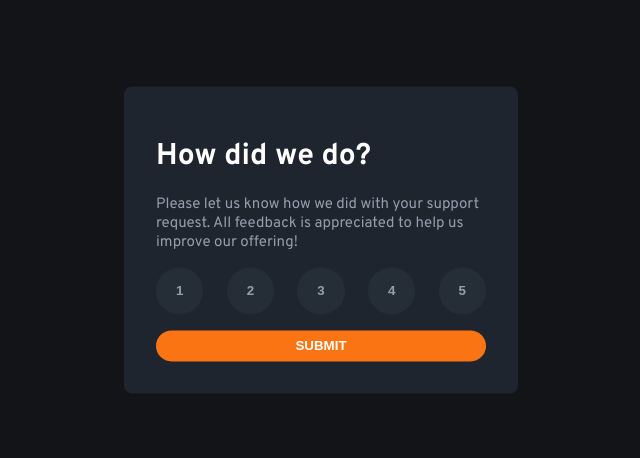
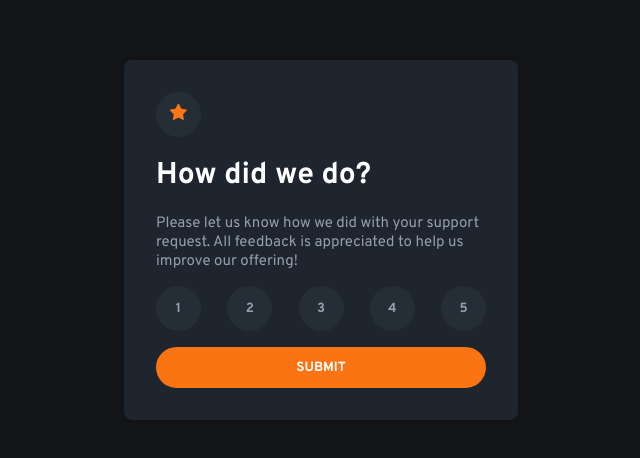
Before and after one commit to Patrick-Koppe/frontendmentor-interactive-rating, a React (Create React App) app in the folder app/: page / in a window 1280 px wide. Shown: the part 160-618 px from the top of the page, without its empty margins (319-959 px from the left). Built offline with nearby package versions, Linux system fonts and the light colour scheme.

Commit message:
Thank you page comment code

```diff
--- a/app/src/component/App.scss
+++ b/app/src/component/App.scss
@@ -12,3 +12,8 @@ body {
     top: 50%;
     transform: translate(-50%, -50%);
 }
+
+
+.mb-1 {
+    margin-bottom: 1rem;
+}
--- a/app/src/component/Button.js
+++ b/app/src/component/Button.js
@@ -2,8 +2,18 @@ import React from 'react';
 
 import './Button.scss';
 
-const Button = ({value, active, onChangeStatus, index}) => {
+// 2 types of buttons are available
+const Button = ({value, active, onChangeStatus, index, className}) => {
 
+    if (className === 'btn disabled') {
+        return (
+            <div className={className}>
+                <button disabled="disabled">
+                    <img src={value} alt="icon star" />
+                </button>
+            </div>
+        )
+    } else {
         return (
             <div className={active ? "btn active" : "btn"}>
                 <button onClick={(e) => {onChangeStatus(e, index)}}>
@@ -12,5 +22,6 @@ const Button = ({value, active, onChangeStatus, index}) => {
             </div>
         )
     }
+}
 
 export default Button
--- a/app/src/component/Button.scss
+++ b/app/src/component/Button.scss
@@ -9,9 +9,17 @@
         border-radius: 50%;
         color: $lightGrey;
         cursor: pointer;
+        font-family: 'Overpass', sans-serif;
         font-weight: 700;
         outline: none;
-        padding: 1rem 1.25rem;
+        transition: background .2s ease-in-out, color .4s ease-in-out;
+    }
+
+    &:hover {
+        button:not([disabled]) {
+            background: $orange;
+            color: $white;
+        }
     }
 
     &.active {
@@ -21,10 +29,9 @@
         }
     }
 
-    &:hover {
-        button:not([disabled]) {
-            background: $orange;
-            color: $white;
+    &.disabled {
+        button {
+            cursor: unset;
         }
     }
 
@@ -35,7 +42,7 @@
             background: $orange;
             border-radius: 2rem;
             color: $white;
-            padding: .5rem;
+            padding: .75rem;
             text-transform: uppercase;
             width: 100%;
         }
@@ -47,4 +54,11 @@
             }
         }
     }
+
+    &:not(.primary) {
+        button {
+            height: 45px;
+            width: 45px;
+        }
+    }
 }
--- a/app/src/component/Panel.js
+++ b/app/src/component/Panel.js
@@ -1,87 +1,80 @@
 import React, { useState } from 'react'
 import TextField from './TextField';
+import TextLabel from "./TextLabel";
 import Button from "./Button";
+import IconStar from '../images/icon-star.svg';
+import ThankYouImage from '../images/thank_you.svg';
 
 import './Panel.scss';
 
-
-
 const allButtons = [
-    {
-        value: "1",
-        status : false,
-    },
-    {
-        value: "2",
-        status : false,
-    },
-    {
-        value: "3",
-        status : false,
-    },
-    {
-        value: "4",
-        status : false,
-    },
-    {
-        value: "5",
-        status : false,
-    },
+    { value: "1", status : false },
+    { value: "2", status : false},
+    { value: "3", status : false },
+    { value: "4", status : false},
+    { value: "5", status : false },
 ]
 
 const pages = [
-    {
-        description: "rating",
-        ratedValue: 0
-    }
+    { description: "rating", ratedValue: 0 }
 ]
 
 const Panel = () => {
 
+    // constants to change states
     const [buttons, setButtons] = useState(allButtons);
-    const [page, setPage] = useState(pages)
+    const [page, setPage] = useState(pages);
 
-
+    // change button status to active and rerender button with active class
     const changeButtonStatus = (e, index) => {
         e.preventDefault();
         const newButtons = [...buttons];
-
 
         newButtons.map((button) => {
             return button.status = false;
         })
 
-        if(newButtons[index].status) {
-            newButtons[index].status = false;
-        } else {
-            newButtons[index].status = true;
-        }
+        newButtons[index].status = !newButtons[index].status;
 
         setButtons(newButtons);
     }
 
-    const submit = (e, index) => {
+    // save the active rating button and change description to rerender the "thank you" box
+    const submit = (e) => {
         e.preventDefault();
 
         const rated = buttons.filter((button) => {
             return button.status === true;
         })
 
+        // copy the status
         const newPage = [...page];
         newPage.map((item) => {
-            return item.description = "result",
+            item.description = "result";
             item.ratedValue = rated[0].value;
+            return item;
+
         })
 
+        //set new properties
         setPage(newPage);
-
-        console.log('newPage', newPage);
     }
 
-
+    // thank-you box
+    if (page[0].description === 'result') {
         return (
-        <div className='box'>
-            <TextField />
+            <div className='box center result'>
+                <img src={ThankYouImage} alt="thank for rating" className="mb-1" />
+                <TextLabel score={page[0].ratedValue} max="5"/>
+                <TextField headline="Thank You!" text="We appreciate you taking the time to give a rating. If you ever need more support, don’t hesitate to get in touch!"/>
+            </div>
+        )
+    // rating box
+    } else {
+        return (
+            <div className='box rated'>
+                <Button className="btn disabled" value={IconStar} />
+                <TextField headline="How did we do?" text="Please let us know how we did with your support request. All feedback is appreciated to help us improve our offering!"/>
                 <form className="button-panel">
                     <div className="row margin d-flex">
                         {buttons.map((button, index) => {
@@ -99,5 +92,6 @@ const Panel = () => {
             </div>
         )
     }
+}
 
 export default Panel
--- a/app/src/component/Panel.scss
+++ b/app/src/component/Panel.scss
@@ -17,6 +17,10 @@
     color: $white;
     display: inline-block;
     margin: 0 auto;
+    max-width: 330px;
     padding: 2rem;
-    max-width: 330px;
+
+    &.center {
+        text-align: center;
+    }
 }
--- a/app/src/component/TextField.js
+++ b/app/src/component/TextField.js
@@ -2,14 +2,11 @@ import React from 'react';
 
 import './TextField.scss'
 
-const TextField = () => {
+const TextField = ({headline, text}) => {
   return (
     <div className="text">
-        <h1>How did we do?</h1>
-        <p>
-            Please let us know how we did with your support request. All feedback is appreciated
-            to help us improve our offering!
-        </p>
+        <h1>{headline}</h1>
+        <p>{text}</p>
     </div>
   )
 }
--- /dev/null
+++ b/app/src/component/TextLabel.js
@@ -0,0 +1,11 @@
+import React from 'react';
+
+import './TextLabel.scss'
+
+const TextLabel = ({score, max}) => {
+    return (
+        <div className="text-label orange">You selected {score} out of {max} </div>
+    )
+}
+
+export default TextLabel
--- /dev/null
+++ b/app/src/component/TextLabel.scss
@@ -0,0 +1,12 @@
+@import "color";
+
+.text-label {
+    background: $mediumGrey;
+    border: none;
+    border-radius: 20px;
+    color: $orange;
+    display: inline-block;
+    outline: none;
+    padding: .5rem .75rem;
+    text-align: center;
+}
```
Also changed, not shown: app/src/images/icon-star.svg (added), app/src/images/thank_you.svg (added). Lines whose indentation alone changed are shown as unchanged.
